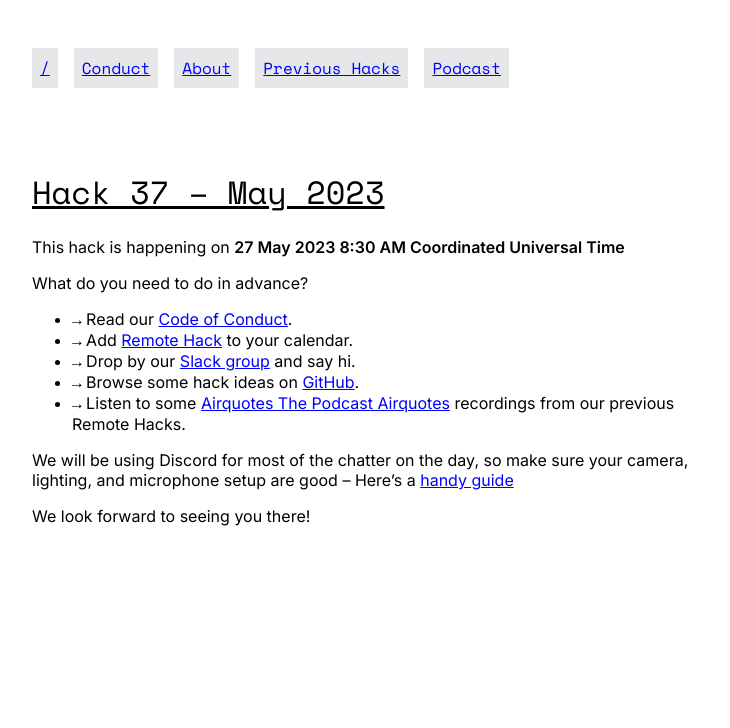
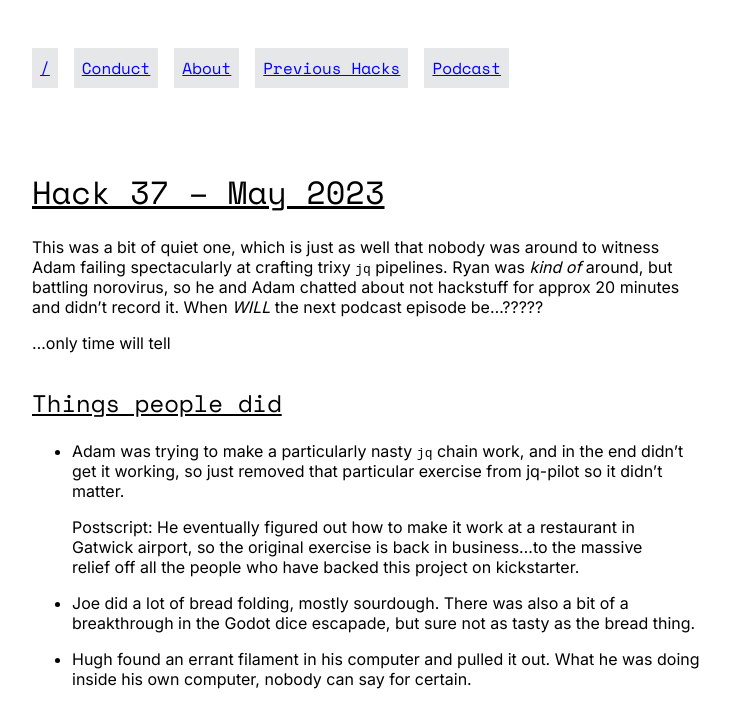
Before and after one commit to remotehack/remotehack.github.io, a Jekyll site: the page built from _hacks/37.md, in a window 1280 px wide. Shown: the top 728 px of the page, without its empty margins (272-1002 px from the left). Built offline with Jekyll 4.4.1, drawn with Linux system fonts in a browser that asks for light colours.

Commit message:
add writeup for may hackday

```diff
--- a/_hacks/37.md
+++ b/_hacks/37.md
@@ -1,5 +1,18 @@
 ---
 hack_number: 37
 date: 2023-05-27
-upcoming: true
 ---
+
+This was a bit of quiet one, which is just as well that nobody was around to witness Adam failing spectacularly at crafting trixy `jq` pipelines. Ryan was _kind of_ around, but battling norovirus, so he and Adam chatted about not hackstuff for approx 20 minutes and didn't record it. When _WILL_ the next podcast episode be...?????
+
+...only time will tell
+
+## Things people did
+
+-   Adam was trying to make a particularly nasty `jq` chain work, and in the end didn't get it working, so just removed that particular exercise from jq-pilot so it didn't matter.
+
+> Postscript: He eventually figured out how to make it work at a restaurant in Gatwick airport, so the original exercise is back in business...to the massive relief off all the people who have backed this project on kickstarter.
+
+-   Joe did a lot of bread folding, mostly sourdough. There was also a bit of a breakthrough in the Godot dice escapade, but sure not as tasty as the bread thing.
+
+-   Hugh found an errant filament in his computer and pulled it out. What he was doing inside his own computer, nobody can say for certain.
```
